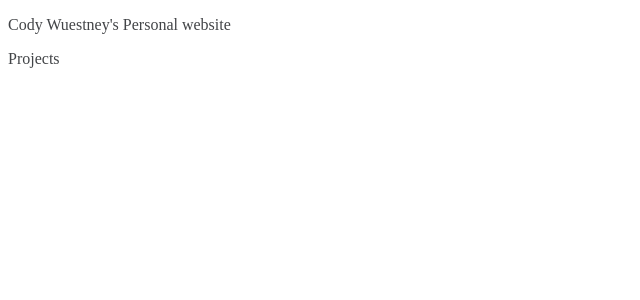
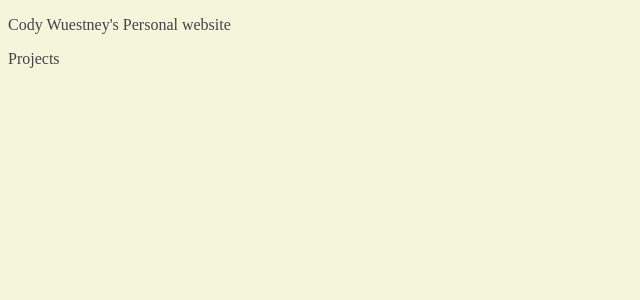
Before and after one commit to codybaroudeur/codybaroudeur.io, a Jekyll site: the page index.html, which Jekyll copies as it is, in a window 1280 px wide. Shown: the top 300 px of the page, without its empty margins (0-640 px from the left). Built offline with Jekyll 4.4.1, drawn with Linux system fonts in a browser that asks for light colours.

Commit message:
Update index.html

```diff
--- a/index.html
+++ b/index.html
@@ -5,6 +5,7 @@
     <meta charset="UTF-8">
     <title>Cody Wuestney's personal website</title>
     <link href="https://fonts.googleapis.com/css?family=Open+Sans" rel="stylesheet">
+    <link rel="stylesheet" type="text/css" href="style.css" title="style">
   </head>
 
   <body>
```
